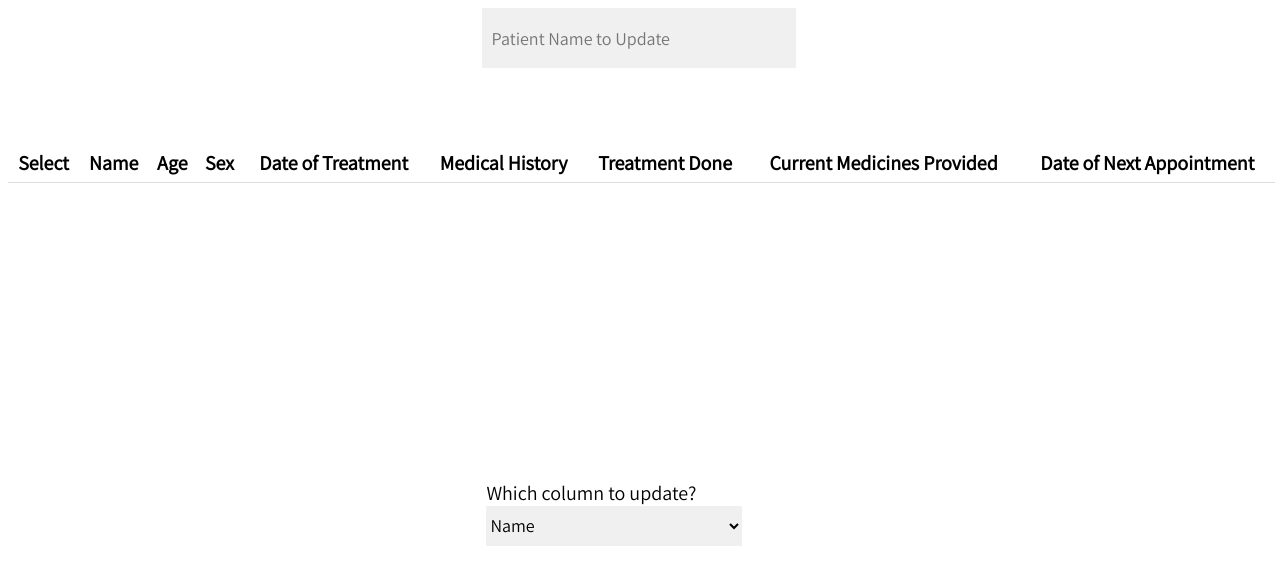
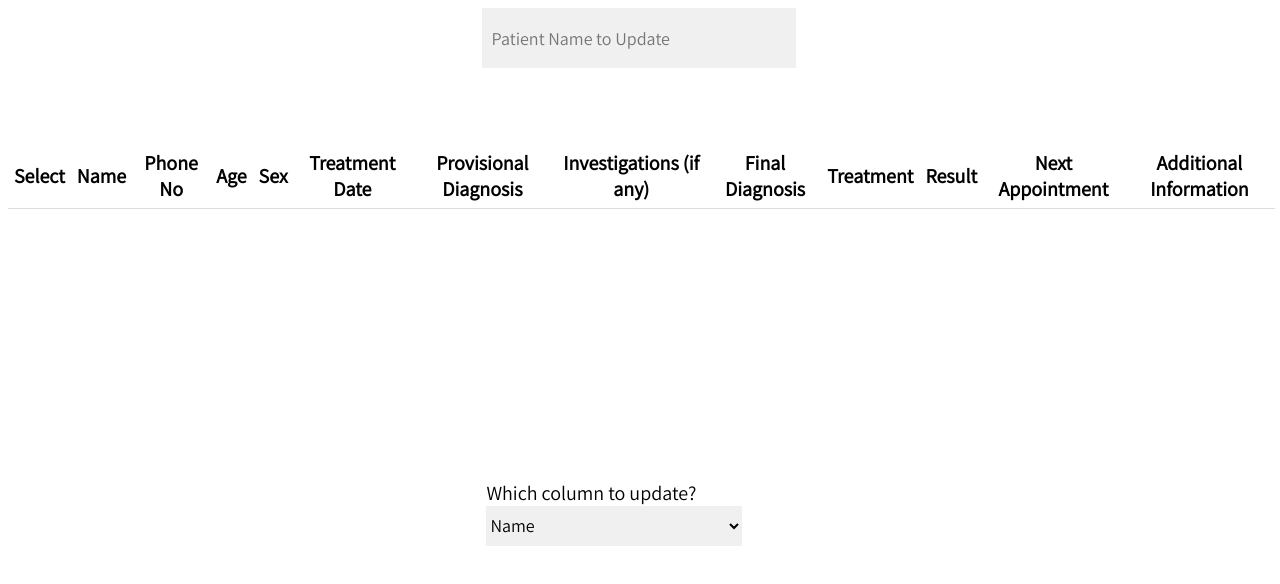
Before and after one commit to datmemerboi/TDC, a website: page update/update.html in a window 1280 px wide. Drawn offline with nearby package versions, Linux system fonts and the light colour scheme.

Commit message:
New columns updated

```diff
--- a/update/update.html
+++ b/update/update.html
@@ -15,13 +15,17 @@
         <tr>
           <th>  Select  </th>
           <th>  Name  </th>
+          <th>  Phone No</th>
           <th>  Age </th>
           <th>  Sex </th>
-          <th>  Date of Treatment </th>
-          <th>  Medical History </th>
-          <th>  Treatment Done  </th>
-          <th>  Current Medicines Provided  </th>
-          <th>  Date of Next Appointment  </th>
+          <th>  Treatment Date </th>
+          <th>  Provisional Diagnosis </th>
+          <th>  Investigations (if any)  </th>
+          <th>  Final Diagnosis  </th>
+          <th>  Treatment  </th>
+          <th>  Result  </th>
+          <th>  Next Appointment </th>
+          <th>  Additional Information </th>
         </tr>
       </thead>
       <tbody id="update-table-body">
@@ -31,13 +35,17 @@
       <label for="update-column">Which column to update?</label><br class="no-select">
       <select class="update-column-select" id="update-column" onmouseup="showForm(this.value)">
         <option value="Name">Name</option>
+        <option value="Phone No">Phone No</option>
         <option value="Age">Age</option>
         <option value="Sex">Sex</option>
-        <option value="Treatment-Date">Date of Treatment</option>
-        <option value="Med-History">Medical History</option>
+        <option value="Treatment Date">Treatment Date</option>
+        <option value="Provisional Diagnosis">Provisional Diagnosis</option>
+        <option value="Investigations">Investigations</option>
+        <option value="Final Diagnosis">Final Diagnosis</option>
         <option value="Treatment">Treatment Done</option>
-        <option value="Current-Meds">Current Medicines Provided</option>
-        <option value="Next-Treatment">Date of Next Appointment</option>
+        <option value="Result">Result</option>
+        <option value="Next Appointment">Next Appointment</option>
+        <option value="Additional Information">Additional Information</option>
       </select>
     </div>
     <div class="update-div" id="update-form-container">
```
